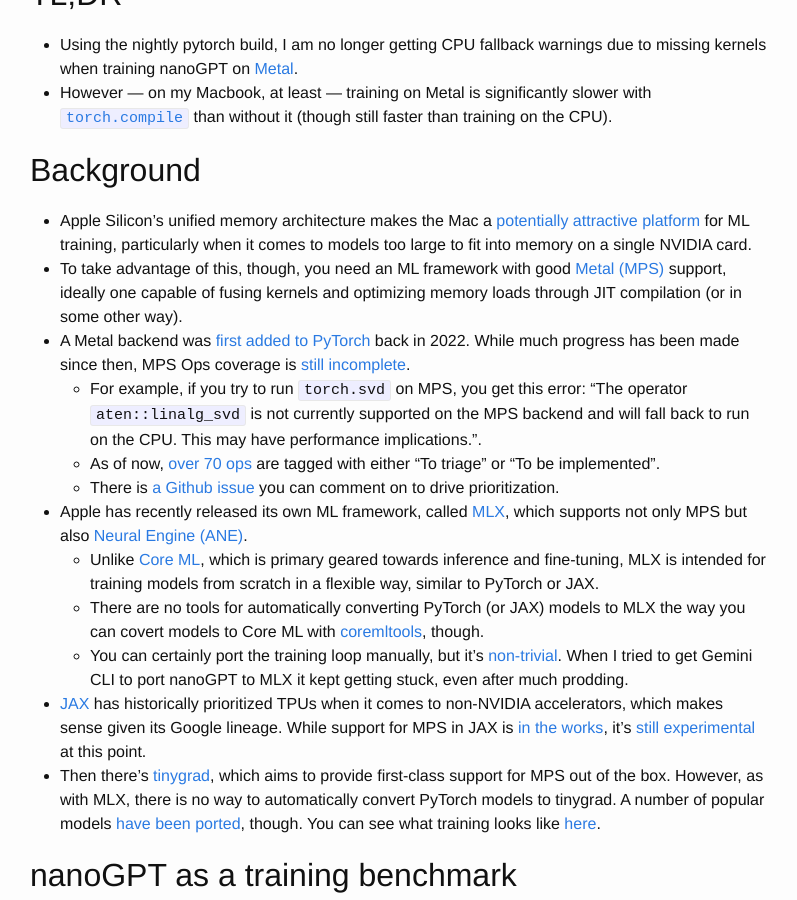
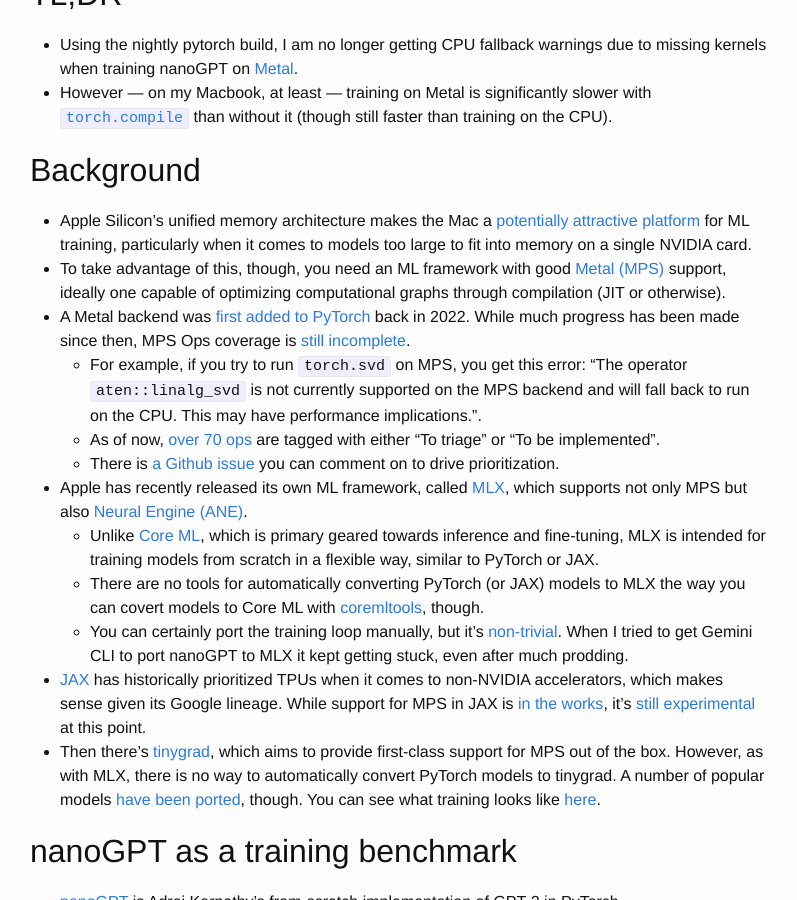
Before and after one commit to vglazer/vglazer.github.io, a Jekyll site: the page built from _posts/2025-09-16-state-of-training-on-metal.md, in a window 1280 px wide and 900 px high, scrolled down 515 px. Shown: the whole window, without its empty margins (240-1037 px from the left). Built offline with Jekyll 4.4.1, drawn with Linux system fonts in a browser that asks for light colours; nearby versions of some CDN libraries.

Commit message:
Another rewording

```diff
--- a/_posts/2025-09-16-state-of-training-on-metal.md
+++ b/_posts/2025-09-16-state-of-training-on-metal.md
@@ -16,7 +16,7 @@ categories: metal jax pytorch llms nanogpt tinygrad mlx ane asitop
 ## Background
 
 - Apple Silicon's unified memory architecture makes the Mac a [potentially attractive platform](https://arxiv.org/pdf/2501.14925) for ML training, particularly when it comes to models too large to fit into memory on a single NVIDIA card.
-- To take advantage of this, though, you need an ML framework with good [Metal (MPS)](https://developer.apple.com/documentation/MetalPerformanceShaders) support, ideally one capable of fusing kernels and optimizing memory loads through JIT compilation (or in some other way).
+- To take advantage of this, though, you need an ML framework with good [Metal (MPS)](https://developer.apple.com/documentation/MetalPerformanceShaders) support, ideally one capable of optimizing computational graphs through compilation (JIT or otherwise).
 - A Metal backend was [first added to PyTorch](https://pytorch.org/blog/introducing-accelerated-pytorch-training-on-mac/) back in 2022. While much progress has been made since then, MPS Ops coverage is [still incomplete](https://qqaatw.dev/pytorch-mps-ops-coverage/).
   - For example, if you try to run `torch.svd` on MPS, you get this error: "The operator `aten::linalg_svd` is not currently supported on the MPS backend and will fall back to run on the CPU. This may have performance implications.".
   - As of now, [over 70 ops](https://github.com/users/kulinseth/projects/1/views/1) are tagged with either "To triage" or "To be implemented".
```
